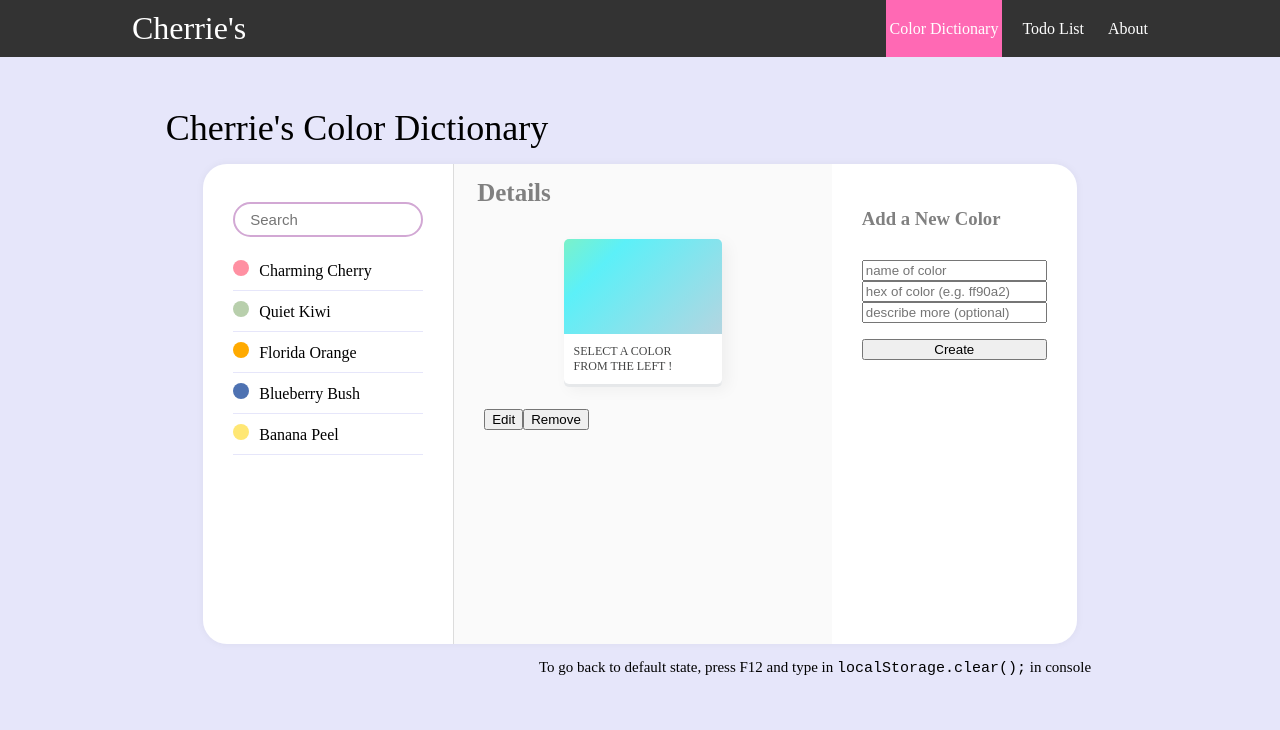
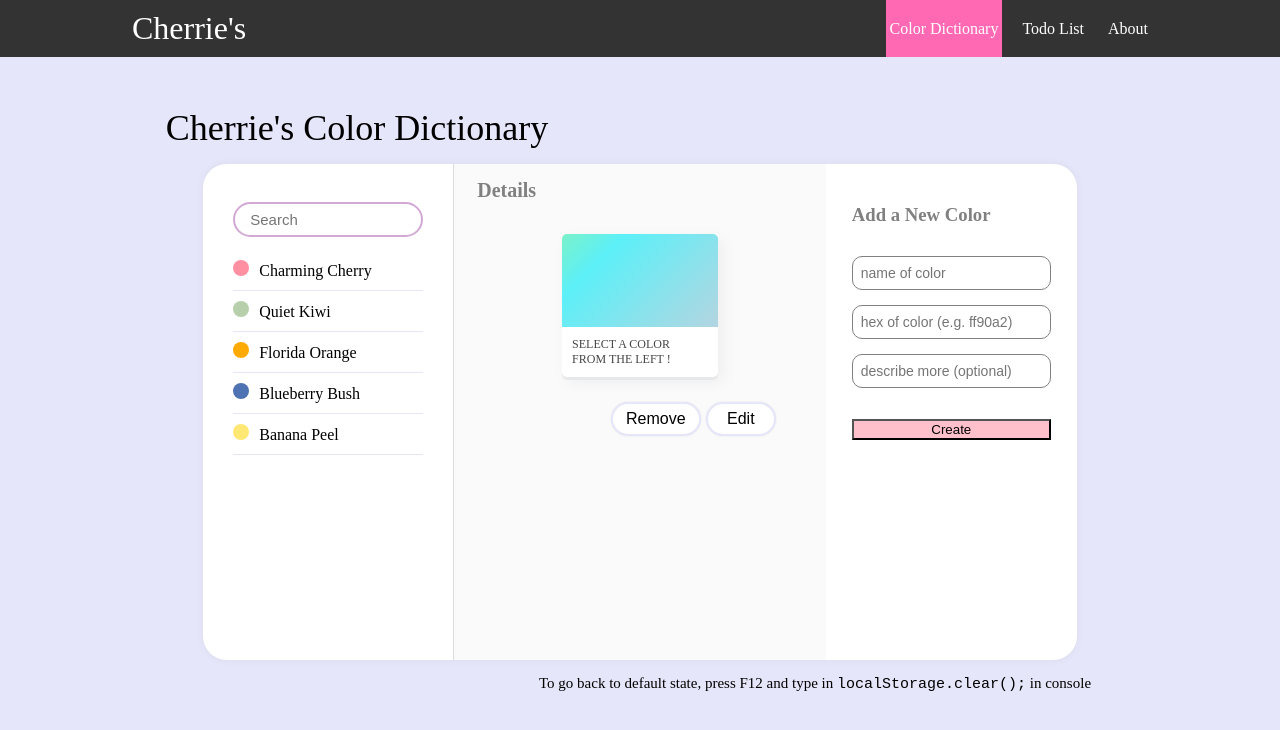
Before and after one commit to cherrie-k/React-Mini-Project, a React (Create React App) app: page /colors in a window 1280 px wide. Shown: the top 730 px of the page. Built offline with nearby package versions, Linux system fonts and the light colour scheme.

Commit message:
Design: apply CSS on buttons and input forms in 'Details'

```diff
--- a/src/components/Contacts/ContactCreate.js
+++ b/src/components/Contacts/ContactCreate.js
@@ -12,7 +12,7 @@ const ContactCreateBlock = styled.div`
   display: flex;
   flex-direction: column;
 
-  padding: 30px;
+  padding: 26px;
 
   line-height: 0.8em;
 
@@ -21,6 +21,18 @@ const ContactCreateBlock = styled.div`
 
   h3 {
     color: gray;
+  }
+
+  .input-box {
+    margin-bottom: 15px;
+    padding: 8px;
+    font-size: 14px;
+    border: solid 1px gray;
+    border-radius: 10px;
+  }
+
+  #create-button {
+    background-color: pink;
   }
 `;
 
@@ -86,6 +98,7 @@ class ContactCreate extends Component {
           */}
               <div>
                 <input
+                  className="input-box"
                   required={true}
                   type="text"
                   name="name"
@@ -99,6 +112,7 @@ class ContactCreate extends Component {
               </div>
               <div>
                 <input
+                  className="input-box"
                   required={true}
                   type="text"
                   name="phone"
@@ -111,6 +125,7 @@ class ContactCreate extends Component {
               </div>
               <div>
                 <input
+                  className="input-box"
                   type="text"
                   name="desc"
                   placeholder="describe more (optional)"
@@ -120,7 +135,9 @@ class ContactCreate extends Component {
                 />
               </div>
             </p>
-            <button onClick={this.handleClick}>Create</button>
+            <button id="create-button" onClick={this.handleClick}>
+              Create
+            </button>
           </ContactCreateBlock>
         </ContactCreatePositioner>
       </div>
--- a/src/components/Contacts/ContactDetalis.js
+++ b/src/components/Contacts/ContactDetalis.js
@@ -25,7 +25,7 @@ const ContactDetailsBlock = styled.div`
   h3 {
     // "Details"
     color: gray;
-    font-size: 25px;
+    font-size: 20px;
     margin: 9px;
     margin-left: -7px;
   }
@@ -52,7 +52,9 @@ const ContactDetailsBlock = styled.div`
 
   #description-box {
     background: white;
-    padding: 10px 20px;
+    padding: 0 20px;
+    padding-top: 14px;
+    padding-bottom: 10px;
     box-shadow: 0 0 8px 0 rgba(0, 0, 0, 0.05); // 이거 0.1 대신 0.04정도로도 바꿔보기
     border-radius: 8px;
   }
@@ -60,9 +62,38 @@ const ContactDetailsBlock = styled.div`
   #desc-optional {
   }
 
+  .buttons {
+    float: right;
+    background: white;
+
+    padding: 6px; // 세로 가로
+    font-size: 16px;
+    border-radius: 20px;
+    margin-right: 5px;
+    cursor: pointer;
+    border: solid 2px lavender;
+    box-shadow: 0 0 2px 0 rgba(0, 0, 0, 0.1); // 이거 0.1 대신 0.04정도로도 바꿔보기
+  }
+
   #button-edit {
+    width: 70px;
+    margin-right: 20px;
   }
+
   #button-remove {
+    width: 90px;
+  }
+
+  .edit-inputs {
+    width: 100%;
+    padding: 20px;
+  }
+
+  .input-form {
+    width: 90%;
+    padding: 8px;
+    border-radius: 12px;
+    border: solid 2px gainsboro;
   }
 `;
 
@@ -167,9 +198,10 @@ class ContactDetails extends Component {
     );
 
     const edit = (
-      <div>
+      <div className="edit-inputs">
         <p>
           <input
+            className="input-form"
             required={true}
             type="text"
             name="name"
@@ -180,6 +212,7 @@ class ContactDetails extends Component {
         </p>
         <p>
           <input
+            className="input-form"
             required={true}
             type="text"
             name="phone"
@@ -192,6 +225,7 @@ class ContactDetails extends Component {
         </p>
         <p>
           <input
+            className="input-form"
             type="text"
             name="desc"
             placeholder="describe more (optional)"
@@ -224,10 +258,18 @@ class ContactDetails extends Component {
           <h3>Details</h3>
           {this.props.isSelected ? view : blank}
           <p>
-            <button onClick={this.handleToggle} id="button-edit">
+            <button
+              className="buttons"
+              onClick={this.handleToggle}
+              id="button-edit"
+            >
               {this.state.isEdit ? "OK" : "Edit"}
             </button>
-            <button onClick={this.props.onRemove} id="button-remove">
+            <button
+              className="buttons"
+              onClick={this.props.onRemove}
+              id="button-remove"
+            >
               Remove
             </button>
           </p>
--- a/src/components/Contacts/ContactTemplate.js
+++ b/src/components/Contacts/ContactTemplate.js
@@ -36,7 +36,7 @@ const ContactTemplateBlock = styled.div`
 
   min-width: 500px;
   width: 70%;
-  height: 30rem; /*height 좀 다름*/
+  height: 31rem; /*height 수정 필요*/
 
   border-radius: 24px; // 둥근 네모로 만들어줌. 얘랑 ContactShow랑 ContactCreate border radius 맞춰줘야 함!
   box-shadow: 0 0 8px 0 rgba(0, 0, 0, 0.05); // 이거 0.1 대신 0.04정도로도 바꿔보기
```
